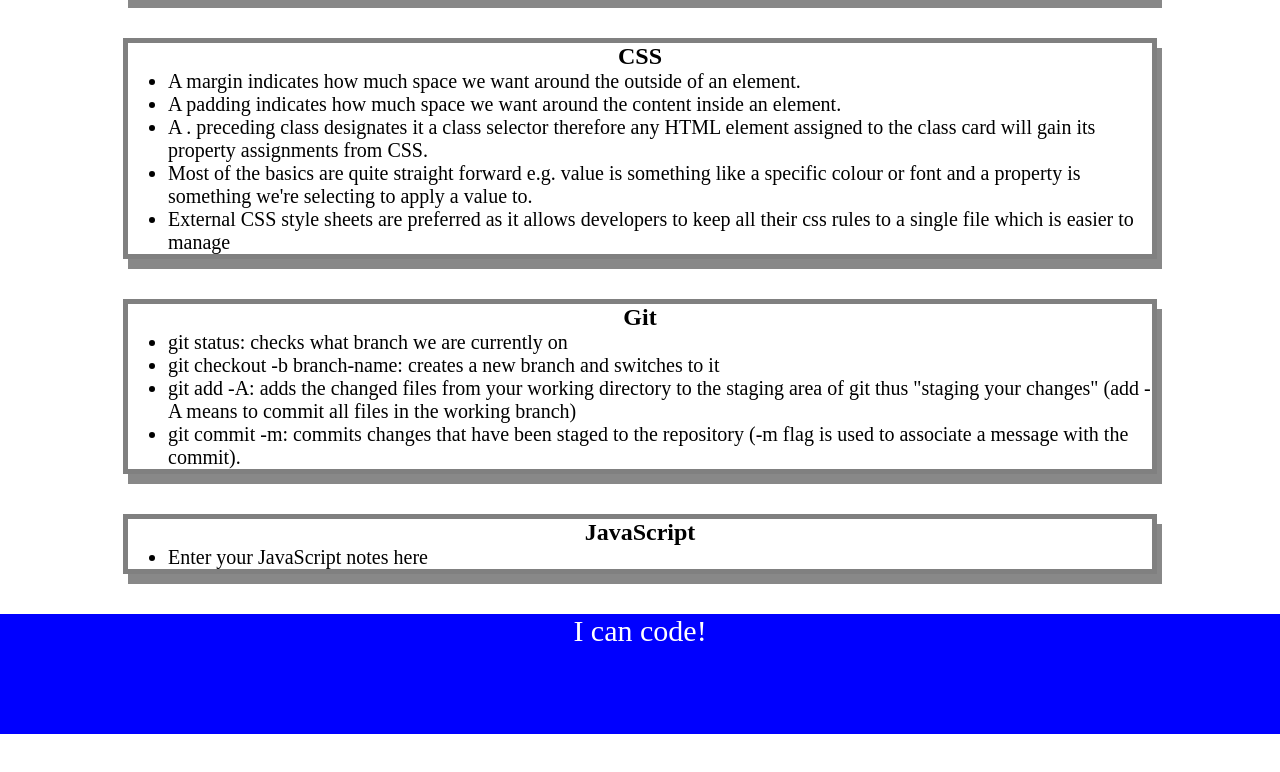
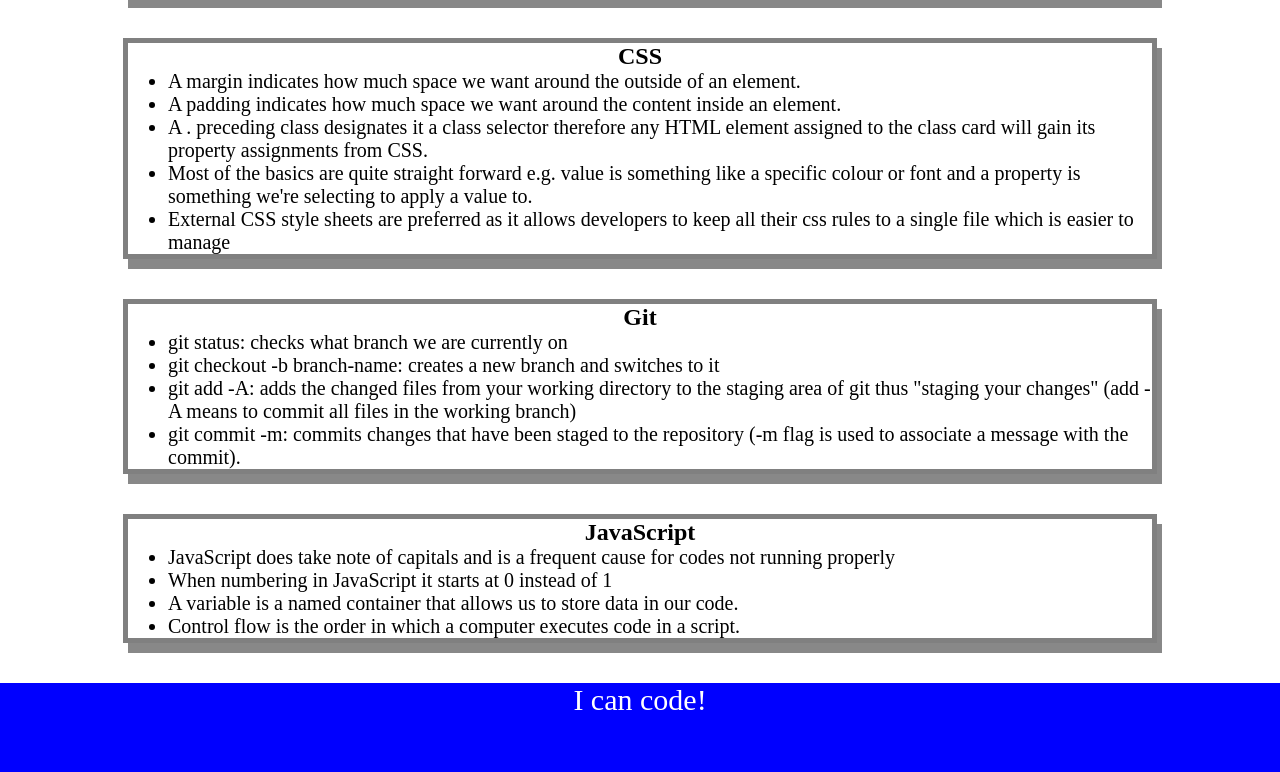
Before and after one commit to Bemonn/Prework-study-Guide, a plain HTML site: page index.html in a window 1280 px wide. Shown: the part 342-1114 px from the top of the page. Before the commit the page ends 1076 px from the top, so only its background shows below. Drawn offline with Linux system fonts and the light colour scheme.

Commit message:
Updated README and added JavaScript notes

```diff
--- a/index.html
+++ b/index.html
@@ -49,7 +49,10 @@
       <section class="card" id="javascript-section">
         <h2>JavaScript</h2>
         <ul>
-          <li>Enter your JavaScript notes here</li>
+          <li>JavaScript does take note of capitals and is a frequent cause for codes not running properly</li>
+          <li>When numbering in JavaScript it starts at 0 instead of 1</li>
+          <li>A variable is a named container that allows us to store data in our code.</li>
+          <li>Control flow is the order in which a computer executes code in a script.</li>
         </ul>
       </section>
     </main>
```
Also changed, not shown: 1 other file.
